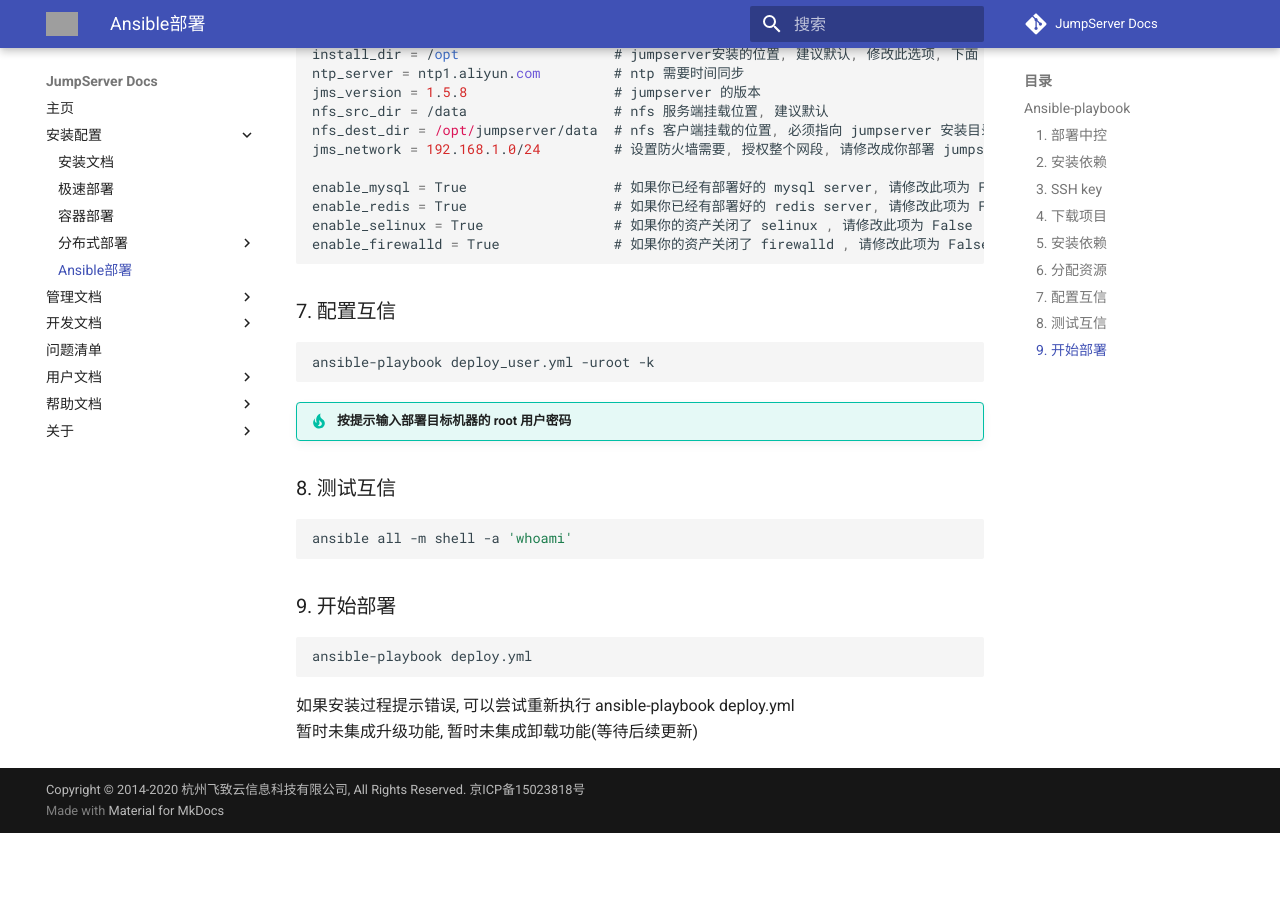
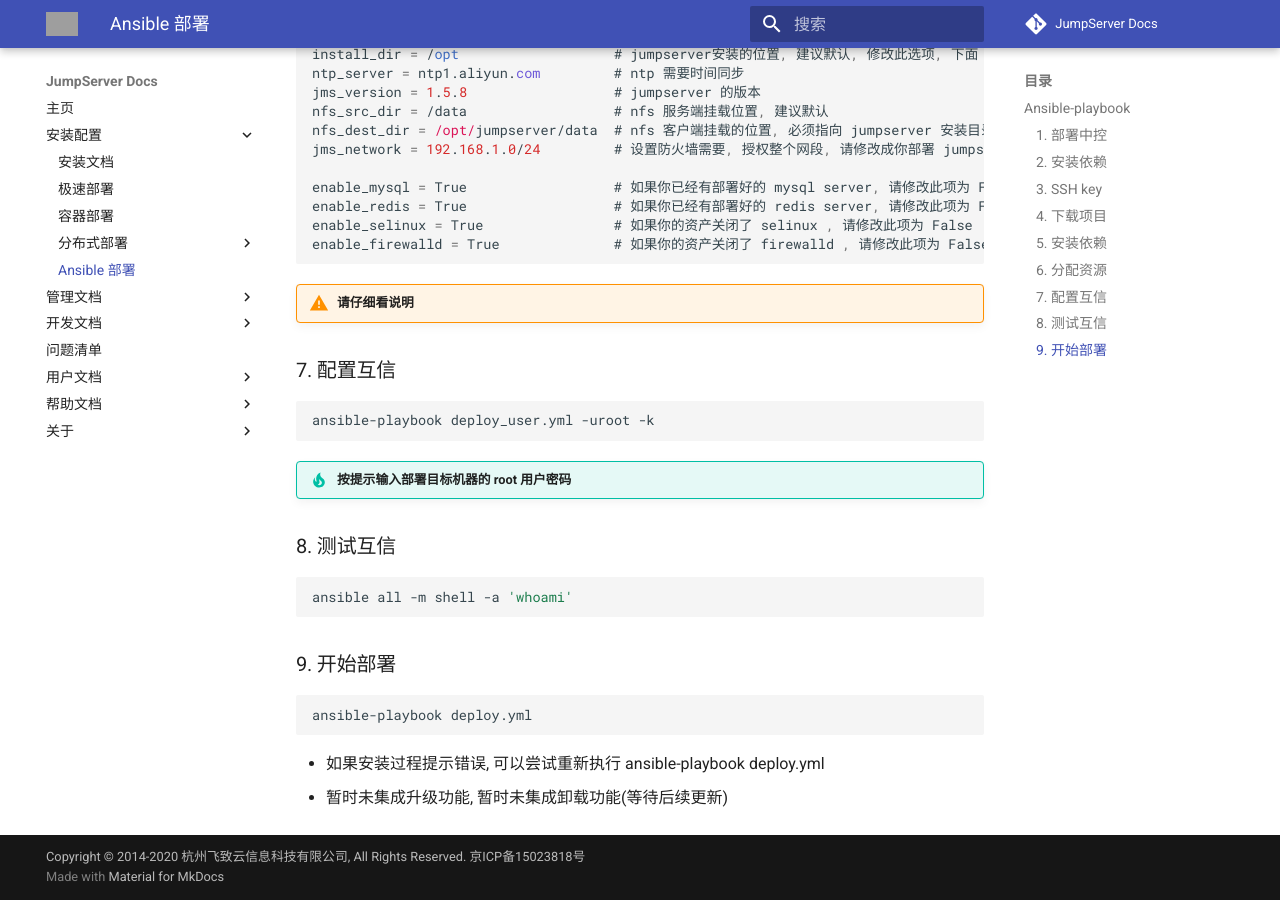
Before and after one commit to wojiushixiaobai/jms_docs, an MkDocs documentation site: the page built from docs/install/ansible_install.md, in a window 1280 px wide and 900 px high, scrolled down 3398 px. Built offline with MkDocs 1.6.1 and Material for MkDocs 9.7.7, drawn with Linux system fonts in a browser that asks for light colours; comment, search, counter and statistics services are not loaded; before the commit the page ends 4231 px from its top, so only the background shows below that; some of the changed lines change nothing that is shown; grey boxes are pictures that could not be loaded.

Commit message:
[Update]更新

````diff
--- a/docs/install/ansible_install.md
+++ b/docs/install/ansible_install.md
@@ -171,6 +171,8 @@
 enable_firewalld = True              # 如果你的资产关闭了 firewalld , 请修改此项为 False
 ```
 
+!!! warning "请仔细看说明"
+
 ### 7. 配置互信
 
 ```sh
@@ -191,5 +193,5 @@
 ansible-playbook deploy.yml
 ```
 
-如果安装过程提示错误, 可以尝试重新执行 ansible-playbook deploy.yml
-暂时未集成升级功能, 暂时未集成卸载功能(等待后续更新)
+- 如果安装过程提示错误, 可以尝试重新执行 ansible-playbook deploy.yml
+- 暂时未集成升级功能, 暂时未集成卸载功能(等待后续更新)
--- a/mkdocs.yml
+++ b/mkdocs.yml
@@ -24,14 +24,14 @@
         - 容器部署: install/docker_install.md
         - 分布式部署:
             - 环境说明: install/setup_by_prod.md
-            - NFS部署: install/prod/distributed_01.md
-            - Tengine部署: install/prod/distributed_02.md
-            - Mariadb部署: install/prod/distributed_03.md
-            - Redis部署: install/prod/distributed_04.md
-            - Core部署: install/prod/distributed_05.md
-            - Koko部署: install/prod/distributed_06.md
-            - Guacamole部署: install/prod/distributed_07.md
-        - Ansible部署: install/ansible_install.md
+            - NFS 部署: install/prod/distributed_01.md
+            - Tengine 部署: install/prod/distributed_02.md
+            - Mariadb 部署: install/prod/distributed_03.md
+            - Redis 部署: install/prod/distributed_04.md
+            - Core 部署: install/prod/distributed_05.md
+            - Koko 部署: install/prod/distributed_06.md
+            - Guacamole 部署: install/prod/distributed_07.md
+        - Ansible 部署: install/ansible_install.md
 
     - 管理文档:
         - 快速入门: admin-guide/quick_start.md
````
